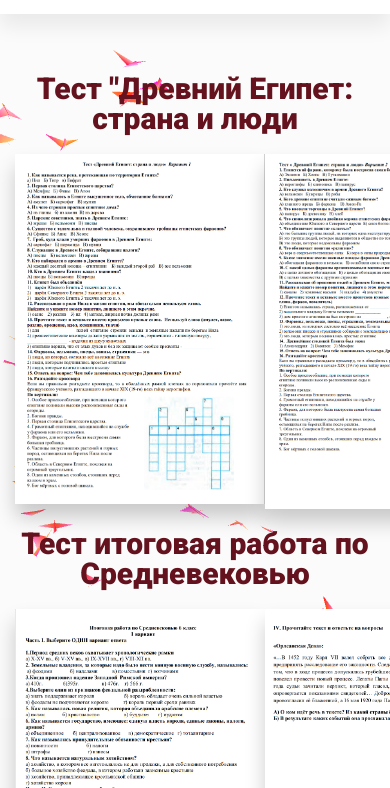
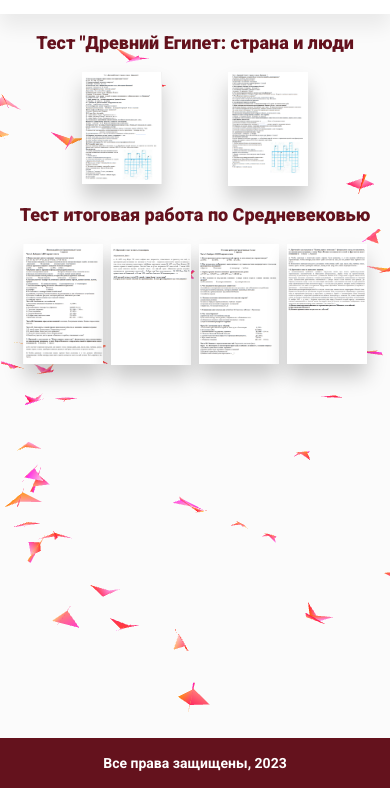
Before and after one commit to avostokova/blog, a plain HTML site: page test.html in a window 390 px wide. Shown: the part 56-844 px from the top of the page. Drawn offline with nearby package versions, Linux system fonts and the light colour scheme; animation ran at ten frames a second.

Commit message:
style.css

```diff
--- a/css/style.css
+++ b/css/style.css
@@ -659,3 +659,18 @@ body._lock {
   right: 0;
   z-index: -1;
 } */
+
+@media (max-width: 900px) {
+  .page {
+    margin-top: 80px;
+    text-align: center;
+  }
+  .page__title {
+    font-size: 18px;
+    margin-bottom: 10px;
+    font-weight: 800;
+  }
+  .page__imgs img {
+    width: 80px;
+  }
+}
```
